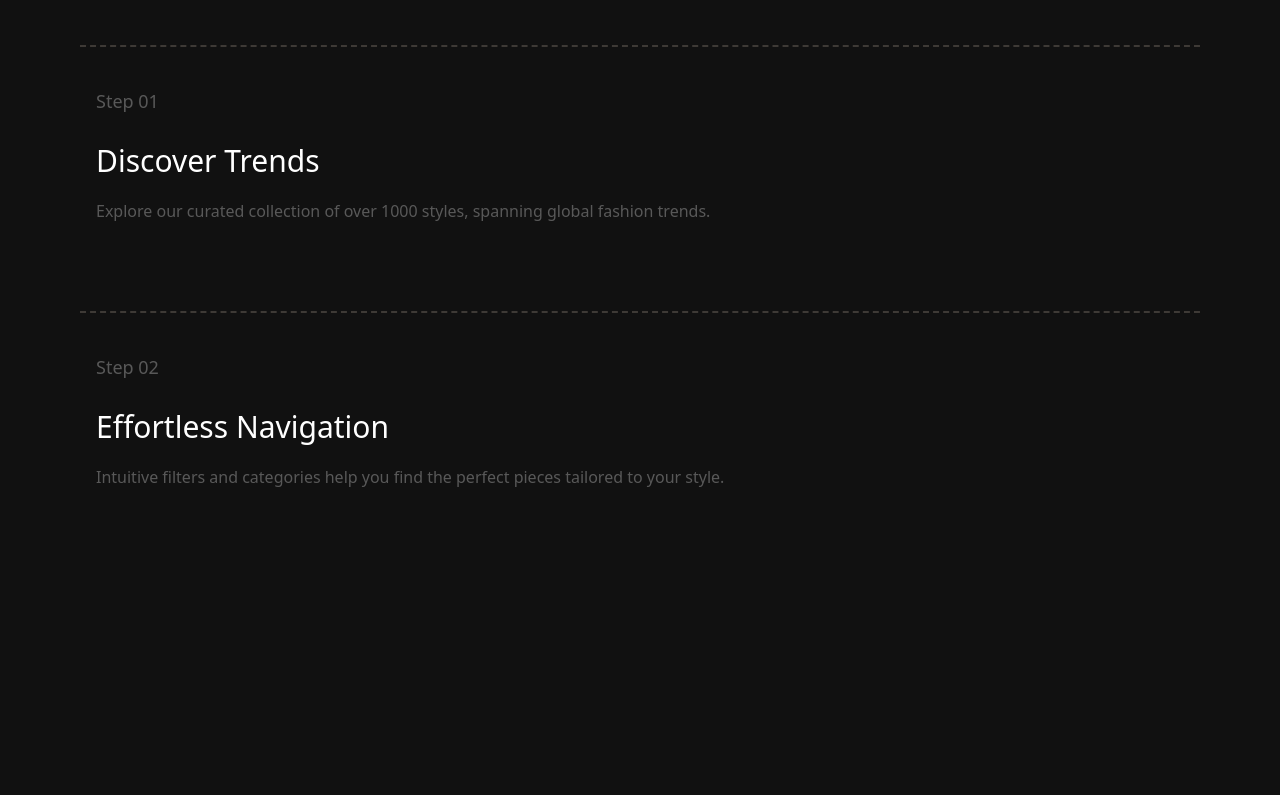
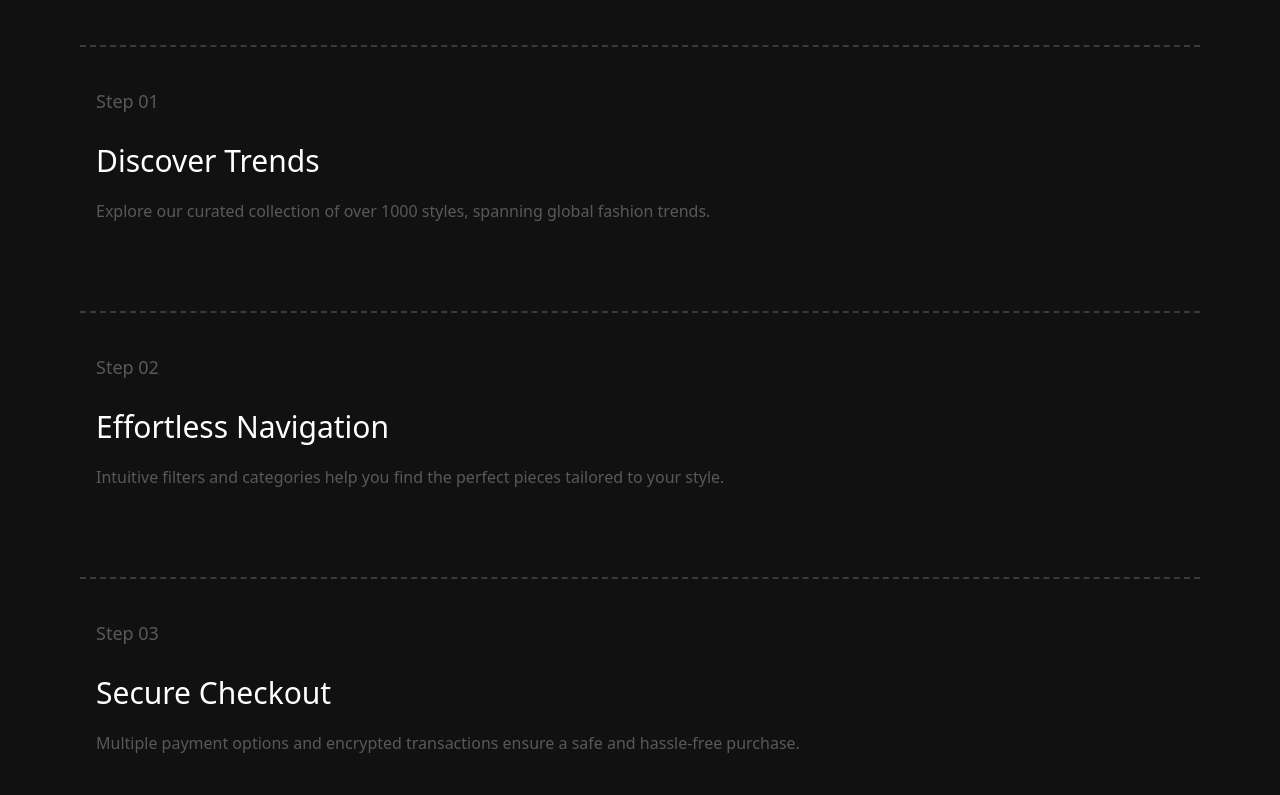
Before and after one commit to xtalireza/E-Commerce-main, a website: page public/index.html in a window 1280 px wide. Shown: the part 1944-2739 px from the top of the page. Before the commit the page ends 2473 px from the top, so only its background shows below. Drawn offline with Linux system fonts and the light colour scheme.

Commit message:
fit: step 03

```diff
--- a/public/index.html
+++ b/public/index.html
@@ -125,6 +125,13 @@
                         <p class="text-white/30">Intuitive filters and categories help you find the perfect pieces tailored to your style.</p>
                     </div>
                 </div>
+                <div class="px-4 py-10 flex flex-col gap-7 border-t-2 border-dashed border-cream/25">
+                    <span class="text-white/30 text-lg">Step 03</span>
+                    <div class="flex flex-col gap-5">
+                        <h1 class="text-white text-3xl">Secure Checkout</h1>
+                        <p class="text-white/30">Multiple payment options and encrypted transactions ensure a safe and hassle-free purchase.</p>
+                    </div>
+                </div>
 
 
             </section>
```
